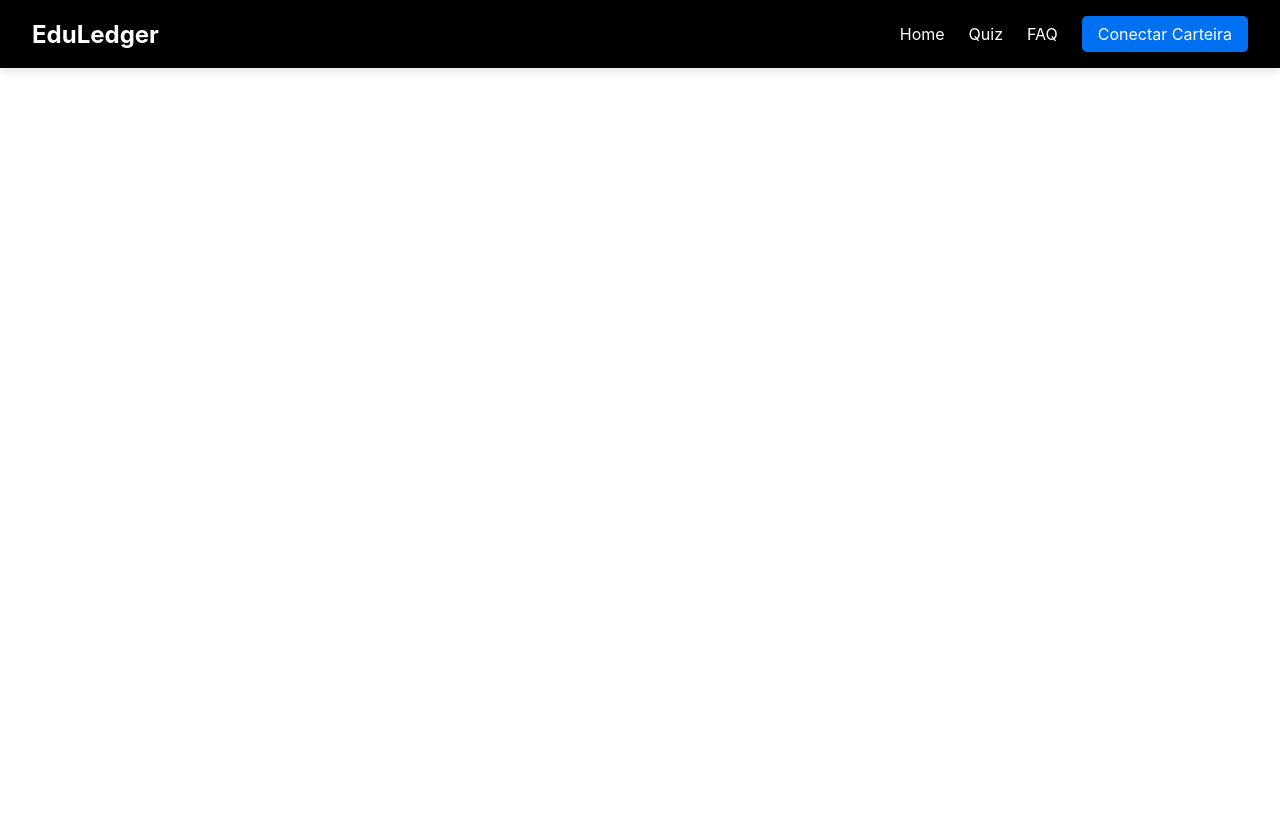
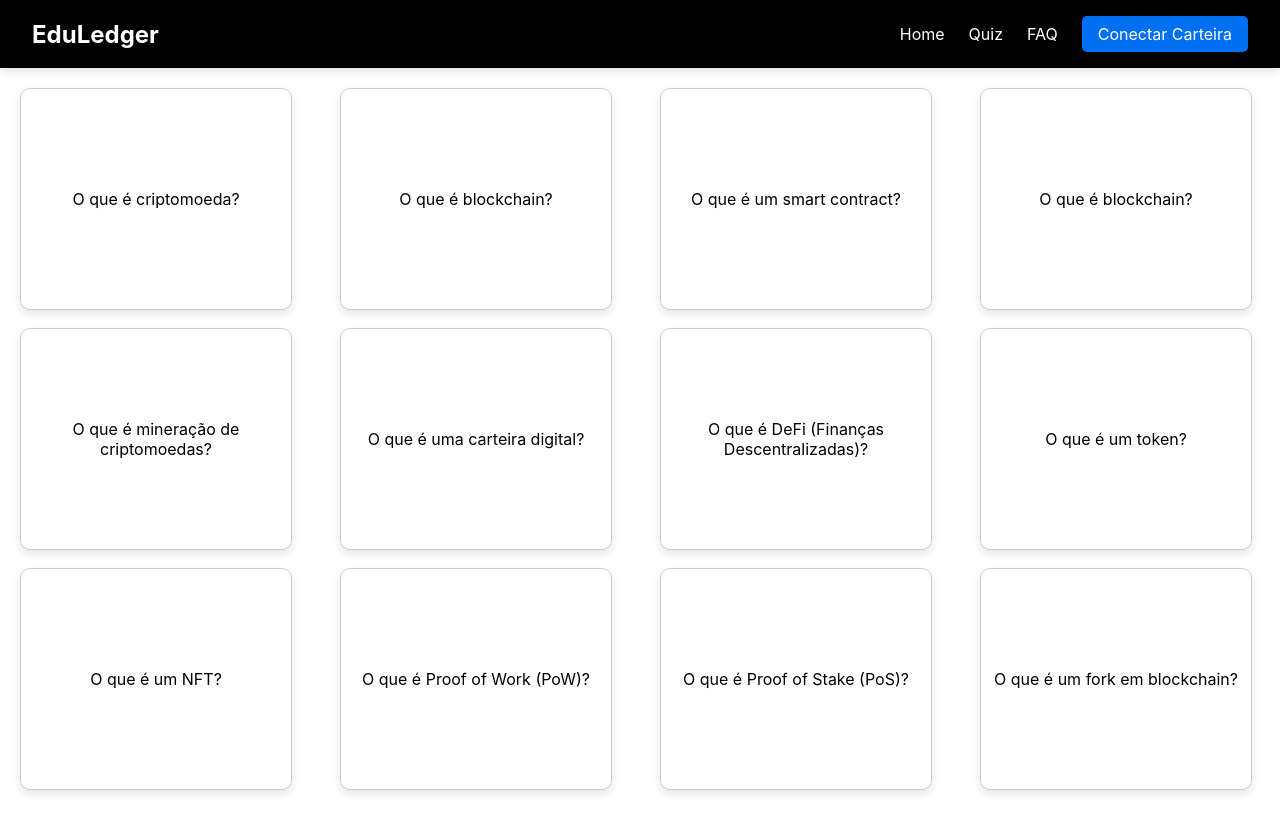
Before and after one commit to KlayvemGuimaraes/eduLedger-frontend, a React (Create React App) app in the folder frontend-eduledger/: page /flashcards in a window 1280 px wide. Shown: the top 832 px of the page. Before the commit the page ends 800 px from the top, so only its background shows below. Built offline with nearby package versions, Linux system fonts and the light colour scheme.

Commit message:
flashcards

```diff
--- a/frontend-eduledger/package.json
+++ b/frontend-eduledger/package.json
@@ -12,7 +12,7 @@
     "react": "^19.0.0",
     "react-dom": "^19.0.0",
     "react-router-dom": "^7.2.0",
-    "react-scripts": "5.0.1",
+    "react-scripts": "^5.0.1",
     "styled-components": "^6.1.15",
     "web-vitals": "^2.1.4"
   },
--- a/frontend-eduledger/src/App.tsx
+++ b/frontend-eduledger/src/App.tsx
@@ -7,6 +7,7 @@ import FAQ from './components/FAQ.tsx';
 import Navbar from './components/Navbar.tsx';
 import LandingPage from './components/LandingPage.tsx';
 import Tutorial from './components/Tutorial/Tutorial.tsx';
+import FlashcardPage from './components/FlashCards.tsx';
 
 const App: React.FC = () => {
   return (
@@ -18,7 +19,8 @@ const App: React.FC = () => {
         <Route path="/quiz-selection" element={<QuizSelection />} />
         <Route path="/quiz/:quizId" element={<Quiz />} />
         <Route path="/faq" element={<FAQ />} />
-        <Route path="/tutorial" element={<Tutorial />} />'
+        <Route path="/tutorial" element={<Tutorial />} />
+        <Route path="/flashcards" element={<FlashcardPage />} />
       </Routes>
     </Router>
   );
--- /dev/null
+++ b/frontend-eduledger/src/components/FlashCards.tsx
@@ -0,0 +1,95 @@
+import React, { useState } from 'react';
+import styled from 'styled-components';
+
+const FlashcardContainer = styled.div`
+  width: 250px;
+  height: 200px;
+  perspective: 1000px;
+  cursor: pointer;
+`;
+
+const FlashcardInner = styled.div<{ isFlipped: boolean }>`
+  width: 100%;
+  height: 100%;
+  position: relative;
+  transition: transform 0.6s;
+  transform-style: preserve-3d;
+  transform: ${({ isFlipped }) => (isFlipped ? 'rotateY(180deg)' : 'rotateY(0deg)')};
+`;
+
+const FlashcardFace = styled.div`
+  width: 100%;
+  height: 100%;
+  position: absolute;
+  backface-visibility: hidden;
+  display: flex;
+  align-items: center;
+  justify-content: center;
+  border: 1px solid #ccc;
+  border-radius: 10px;
+  box-shadow: 0 4px 8px rgba(0, 0, 0, 0.1);
+  padding: 10px;
+  text-align: center;
+`;
+
+const FlashcardFront = styled(FlashcardFace)`
+  background-color: #fff;
+`;
+
+const FlashcardBack = styled(FlashcardFace)`
+  background-color: #f8f8f8;
+  transform: rotateY(180deg);
+`;
+
+const Flashcard: React.FC<{ question: string; answer: string }> = ({ question, answer }) => {
+  const [isFlipped, setIsFlipped] = useState(false);
+
+  const handleClick = () => {
+    setIsFlipped(!isFlipped);
+  };
+
+  return (
+    <FlashcardContainer onClick={handleClick}>
+      <FlashcardInner isFlipped={isFlipped}>
+        <FlashcardFront>{question}</FlashcardFront>
+        <FlashcardBack>{answer}</FlashcardBack>
+      </FlashcardInner>
+    </FlashcardContainer>
+  );
+};
+
+const FlashcardGrid = styled.div`
+  display: grid;
+  grid-template-columns: repeat(4, 1fr);
+  grid-template-rows: repeat(4, 1fr);
+  gap: 40px;
+  padding: 20px;
+`;
+
+const FlashcardPage: React.FC = () => {
+  const flashcards = [
+    { question: 'O que é criptomoeda?', answer: 'Uma moeda digital que utiliza criptografia para segurança.' },
+    { question: 'O que é blockchain?', answer: 'Uma tecnologia de registro distribuído que garante a integridade das transações.' },
+    { question: 'O que é um smart contract?', answer: 'É um contrato digital autoexecutável com termos escritos em código e armazenado em blockchain.' },
+    { question: 'O que é blockchain?', answer: 'É um banco de dados distribuído e imutável que registra transações de forma segura e transparente.' },
+    { question: 'O que é mineração de criptomoedas?', answer: 'É o processo de validar transações e adicionar blocos ao blockchain, recebendo criptomoedas como recompensa.' },
+    { question: 'O que é uma carteira digital?', answer: 'É um software ou hardware que armazena chaves privadas para acessar e gerenciar criptomoedas.' },
+    { question: 'O que é DeFi (Finanças Descentralizadas)?', answer: 'É um ecossistema financeiro baseado em blockchain que elimina intermediários como bancos.' },
+    { question: 'O que é um token?', answer: 'É um ativo digital criado em uma blockchain, podendo representar dinheiro, propriedades ou utilidades.' },
+    { question: 'O que é um NFT?', answer: 'É um token único e não fungível que representa a propriedade de um item digital, como arte ou colecionáveis.' },
+    { question: 'O que é Proof of Work (PoW)?', answer: 'É um mecanismo de consenso onde computadores resolvem problemas matemáticos para validar transações no blockchain.' },
+    { question: 'O que é Proof of Stake (PoS)?', answer: 'É um mecanismo de consenso onde validadores são escolhidos com base na quantidade de criptomoedas que possuem.' },
+    { question: 'O que é um fork em blockchain?', answer: 'É uma divisão na rede blockchain, podendo ser soft fork (compatível) ou hard fork (incompatível).' },
+    // Adicione mais flashcards conforme necessário
+  ];
+
+  return (
+    <FlashcardGrid>
+      {flashcards.map((flashcard, index) => (
+        <Flashcard key={index} question={flashcard.question} answer={flashcard.answer} />
+      ))}
+    </FlashcardGrid>
+  );
+};
+
+export default FlashcardPage;
```
Also changed, not shown: 1 other file (tests, documents, lock files or other folders).
